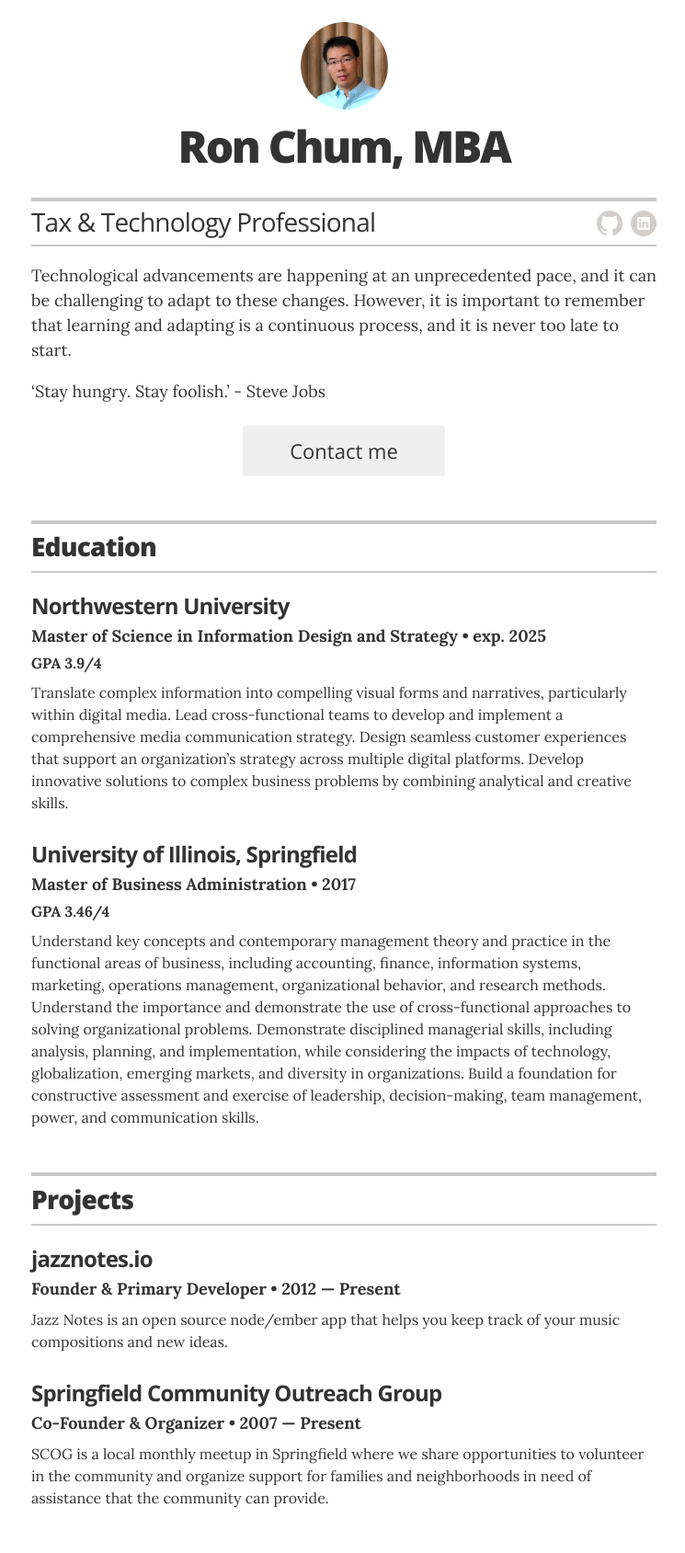
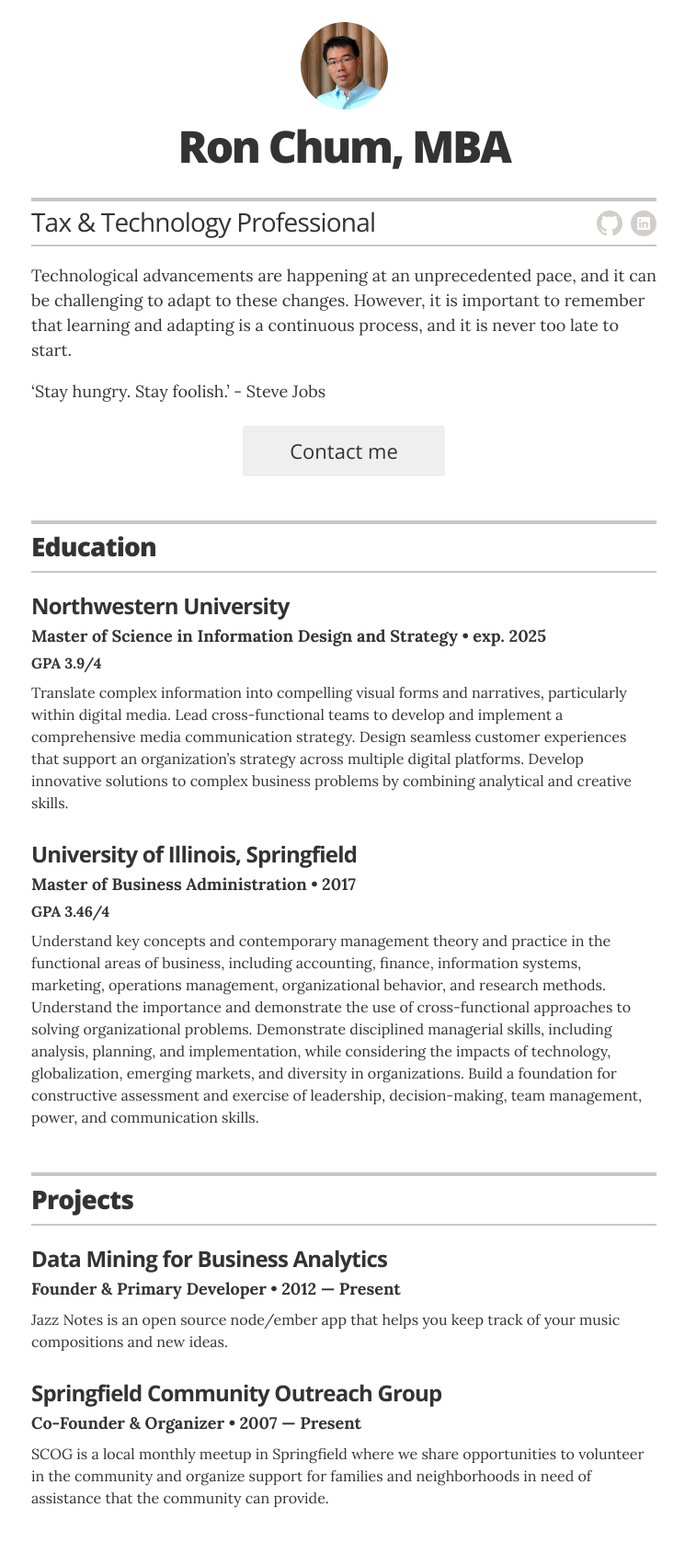
Before and after one commit to rchum/portfolio, a Jekyll site: the page built from index.html, in a window 1280 px wide. Shown: the whole page at 92% size, without its empty margins (266-1011 px from the left). Built offline with Jekyll 4.4.1, drawn with Linux system fonts in a browser that asks for light colours.

Commit message:
Update projects.yml

```diff
--- a/_data/projects.yml
+++ b/_data/projects.yml
@@ -2,7 +2,7 @@
 # uncomment the urls if you wish to display them, and add your own URL
 
 # jazznotes.io
-- project: jazznotes.io
+- project: Data Mining for Business Analytics
   role: Founder & Primary Developer
   duration: 2012 &mdash; Present
   # url: "#"
```
